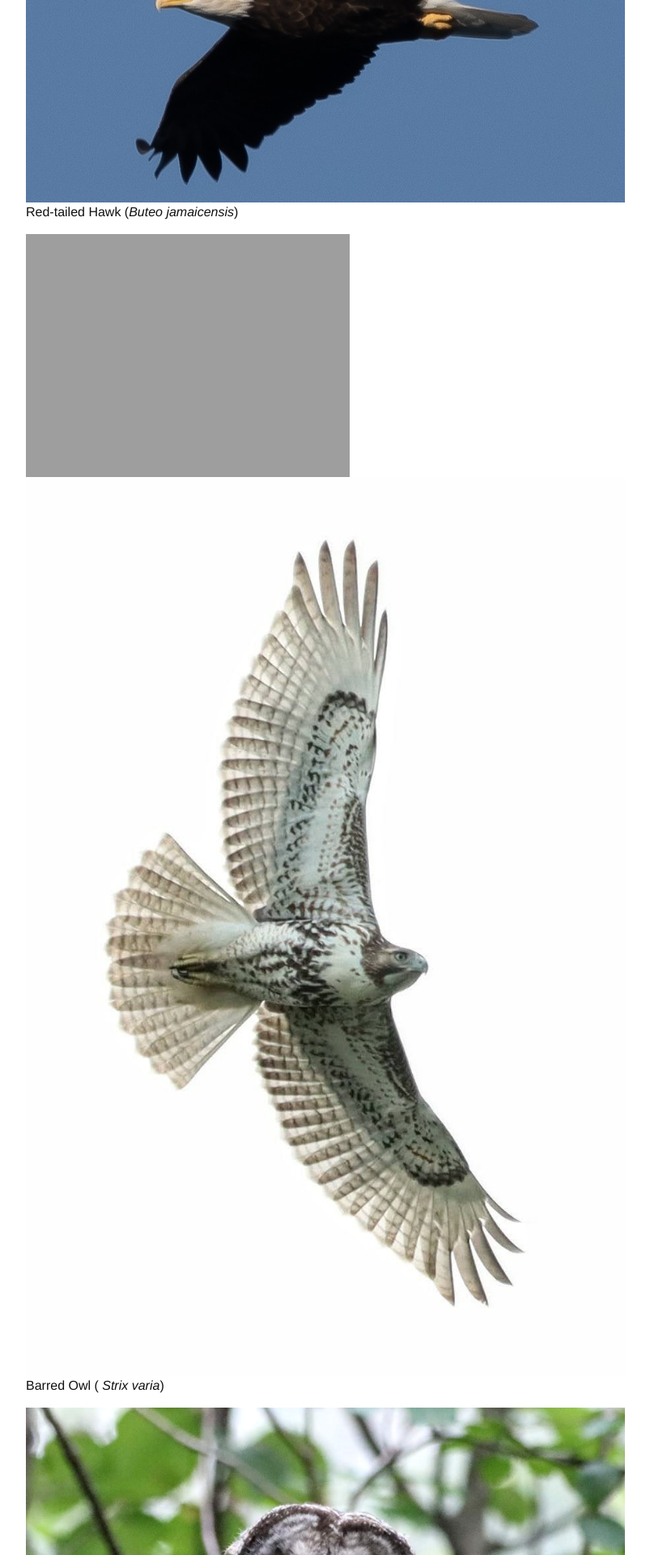
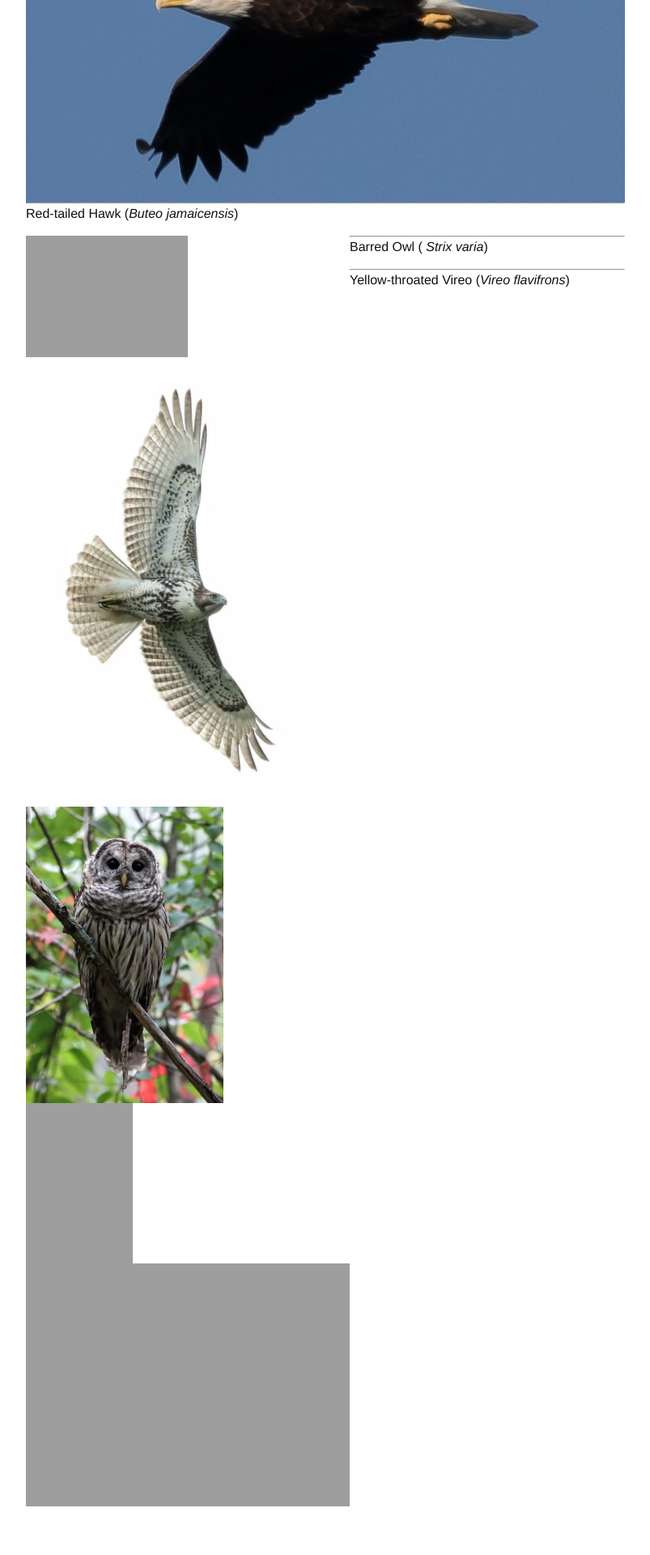
Before and after one commit to martiansideofthemoon/martiansideofthemoon.github.io, a Jekyll site: the page built from _pages/bird_photography.md, in a window 1280 px wide. Shown: the part 837-2757 px from the top of the page at 81% size, without its empty margins (238-1041 px from the left). Built offline with Jekyll 4.4.1, drawn with Linux system fonts in a browser that asks for light colours; comment, search, counter and statistics services are not loaded.

```diff
--- a/_pages/bird_photography.md
+++ b/_pages/bird_photography.md
@@ -11,18 +11,36 @@ I've recently gotten into bird watching and photography. It started off as backy
 <p>Bald Eagle (<i>Haliaeetus leucocephalus</i>)</p>
 <img src="{{ site.url }}/assets/birding/bald_eagle.jpg" />
 
+<hr />
 
 <p>Red-tailed Hawk (<i>Buteo jamaicensis</i>)</p>
-<img src="{{ site.url }}/assets/birding/red_tail_1.JPG" />
-<img src="{{ site.url }}/assets/birding/red_tail_2.JPG" />
+<div class="imgContainer">
+<img src="{{ site.url }}/assets/birding/red_tail_1.JPG" style="width: 50%;" />
+</div>
+<div class="imgContainer">
+<img src="{{ site.url }}/assets/birding/red_tail_2.JPG" style="width: 50%;" />
+</div>
+
+<hr />
 
 <p>Barred Owl (<i>	Strix varia</i>)</p>
-<img src="{{ site.url }}/assets/birding/barred_owl_1.JPG" />
-<img src="{{ site.url }}/assets/birding/barred_owl_2.JPG" />
-<img src="{{ site.url }}/assets/birding/barred_owl_3.JPG" />
-
+<div class="imgContainer">
+<img src="{{ site.url }}/assets/birding/barred_owl_1.JPG" style="width: 33%;"/>
+</div>
+<div class="imgContainer">
+<img src="{{ site.url }}/assets/birding/barred_owl_2.JPG" style="width: 33%;"/>
+</div>
+<div class="imgContainer">
+<img src="{{ site.url }}/assets/birding/barred_owl_3.JPG" style="width: 33%;"/>
+</div>
+<hr />
 
 <p>Yellow-throated Vireo (<i>Vireo flavifrons</i>)</p>
 <img src="{{ site.url }}/assets/birding/yellow_throat_vireo.JPG" />
 
 </p>
+<style>
+.imgContainer{
+    float:left;
+}
+</style>
```
